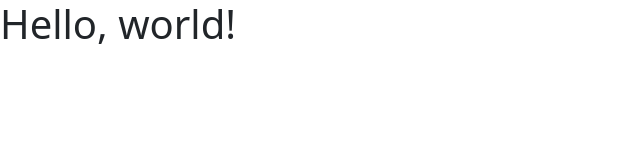
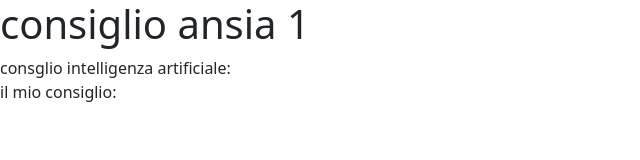
Before and after one commit to Ilaria200309/HTML, a plain HTML site: page esercizi/educazione civica/ansia1.html in a window 1280 px wide. Shown: the whole page, without its empty margins (0-640 px from the left). Drawn offline with nearby package versions, Linux system fonts and the light colour scheme.

Commit message:
Update ansia1.html

```diff
--- a/esercizi/educazione civica/ansia1.html
+++ b/esercizi/educazione civica/ansia1.html
@@ -3,11 +3,12 @@
   <head>
     <meta charset="utf-8">
     <meta name="viewport" content="width=device-width, initial-scale=1">
-    <title>Bootstrap demo</title>
+    <title>ansia 1</title>
     <link href="https://cdn.jsdelivr.net/npm/bootstrap@5.3.5/dist/css/bootstrap.min.css" rel="stylesheet" integrity="sha384-SgOJa3DmI69IUzQ2PVdRZhwQ+dy64/BUtbMJw1MZ8t5HZApcHrRKUc4W0kG879m7" crossorigin="anonymous">
   </head>
   <body>
-    <h1>Hello, world!</h1>
+    <h1>consiglio ansia 1</h1>
+     <p> consglio intelligenza artificiale: <br> il mio consiglio: </p>
     <script src="https://cdn.jsdelivr.net/npm/bootstrap@5.3.5/dist/js/bootstrap.bundle.min.js" integrity="sha384-k6d4wzSIapyDyv1kpU366/PK5hCdSbCRGRCMv+eplOQJWyd1fbcAu9OCUj5zNLiq" crossorigin="anonymous"></script>
   </body>
 </html>
```
